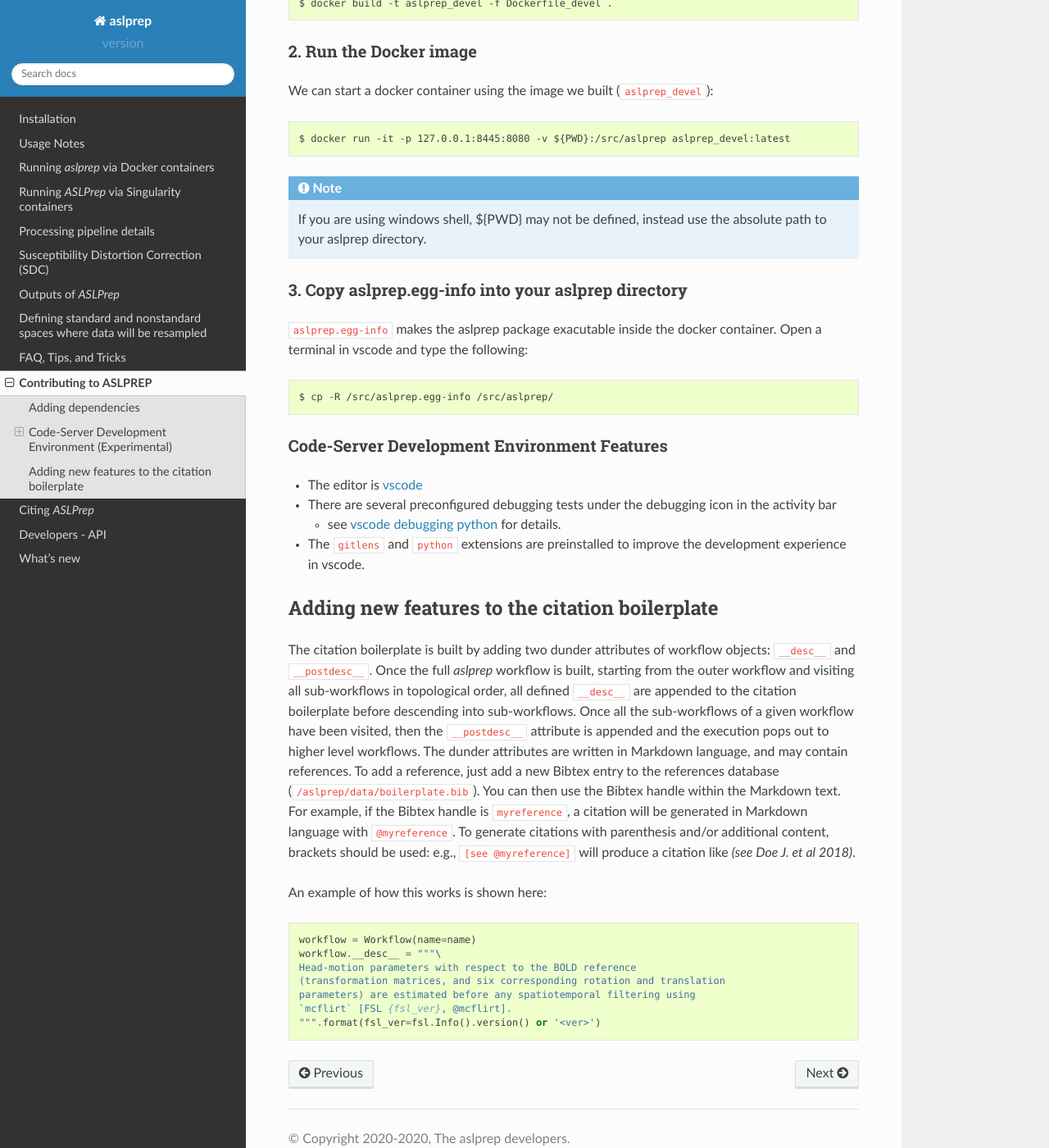
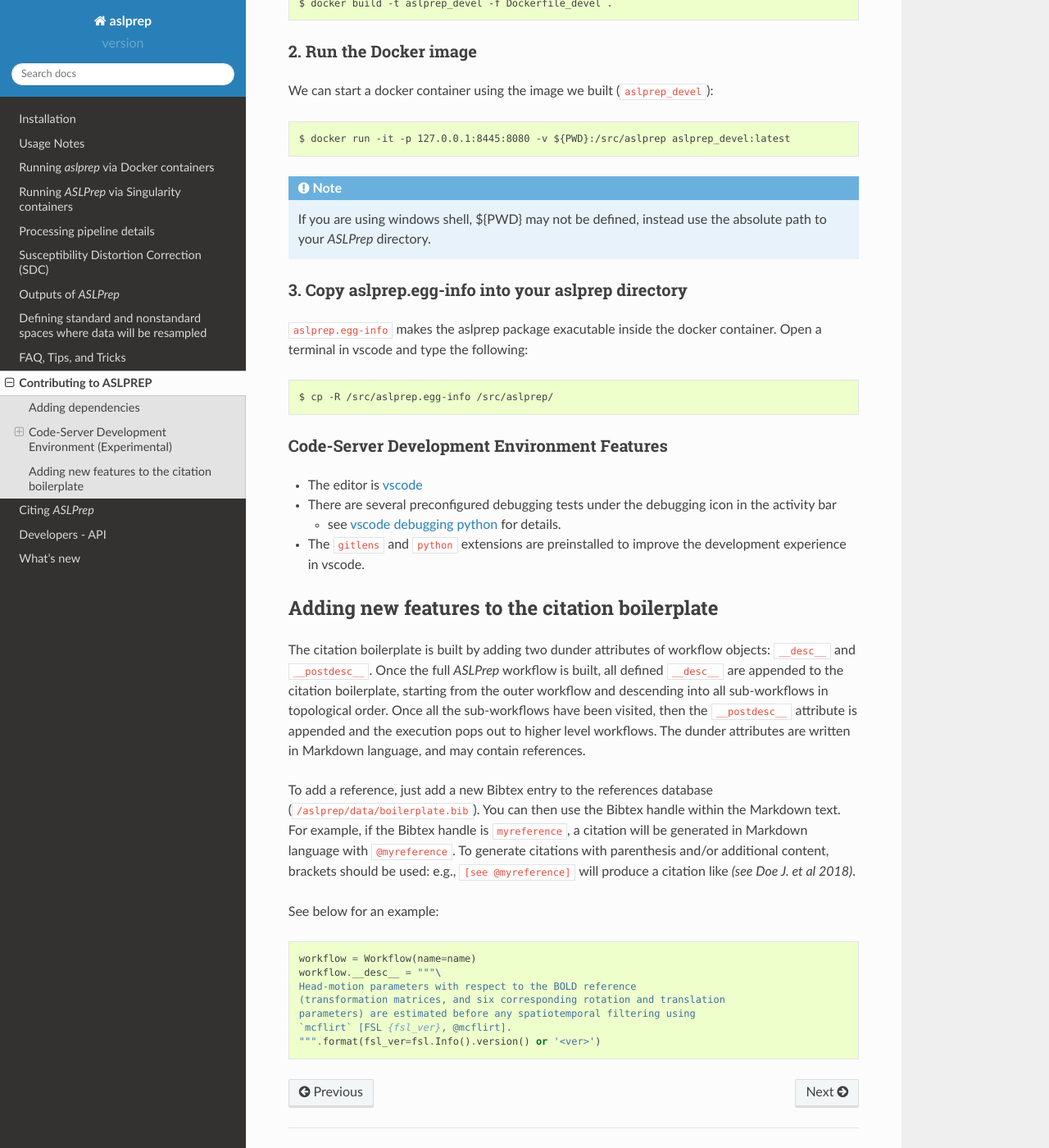
Before and after one commit to PennLINC/aslprep, a Sphinx documentation site: the page built from docs/contributors.rst, in a window 1280 px wide and 1400 px high, scrolled down 965 px. Shown: the whole window at 82% size. Built offline with Sphinx 7.4.7 and the Read the Docs theme 2.0.0, drawn with Linux system fonts in a browser that asks for light colours; some of the changed text lies outside the part shown.

Commit message:
copy edits to contributors

```diff
--- a/docs/contributors.rst
+++ b/docs/contributors.rst
@@ -33,13 +33,12 @@
 
 Code-Server Development Environment (Experimental)
 ==================================================
-To get the best of working with containers and having an interactive
-development environment, we have an experimental setup with `code-server
+For an improved experience working with containers, and to work in a interactive developmental environment, see our experimental setup with `code-server
 <https://github.com/cdr/code-server>`_.
 
 .. Note::
-    We have `a video walking through the process
-    <https://youtu.be/bkZ-NyUaTvg>`_ if you want a visual guide.
+    `This video walkthrough
+    <https://youtu.be/bkZ-NyUaTvg>`_ provides visual guide to this process.
 
 1. Build the Docker image
 ~~~~~~~~~~~~~~~~~~~~~~~~~
@@ -57,7 +56,7 @@
 
 .. Note::
     If you are using windows shell, ${PWD} may not be defined, instead use the absolute
-    path to your aslprep directory.
+    path to your *ASLPrep* directory.
 
 3. Copy aslprep.egg-info into your aslprep directory
 ~~~~~~~~~~~~~~~~~~~~~~~~~~~~~~~~~~~~~~~~~~~~~~~~~~~~~~
@@ -87,15 +86,15 @@
 
 The citation boilerplate is built by adding two dunder attributes
 of workflow objects: ``__desc__`` and ``__postdesc__``.
-Once the full *aslprep* workflow is built, starting from the
-outer workflow and visiting all sub-workflows in topological
-order, all defined ``__desc__`` are appended to the citation
-boilerplate before descending into sub-workflows.
-Once all the sub-workflows of a given workflow have
+Once the full *ASLPrep* workflow is built, all defined ``__desc__`` are appended to the citation
+boilerplate, starting from the
+outer workflow and descending into all sub-workflows in topological
+order. Once all the sub-workflows have
 been visited, then the ``__postdesc__`` attribute is appended
 and the execution pops out to higher level workflows.
 The dunder attributes are written in Markdown language, and may contain
 references.
+
 To add a reference, just add a new Bibtex entry to the references
 database (``/aslprep/data/boilerplate.bib``).
 You can then use the Bibtex handle within the Markdown text.
@@ -106,7 +105,7 @@
 a citation like *(see Doe J. et al 2018)*.
 
 
-An example of how this works is shown here: ::
+See below  for an example: ::
 
     workflow = Workflow(name=name)
     workflow.__desc__ = """\
```
Also changed, not shown: other parts of docs/contributors.rst (+1 -1 lines).
